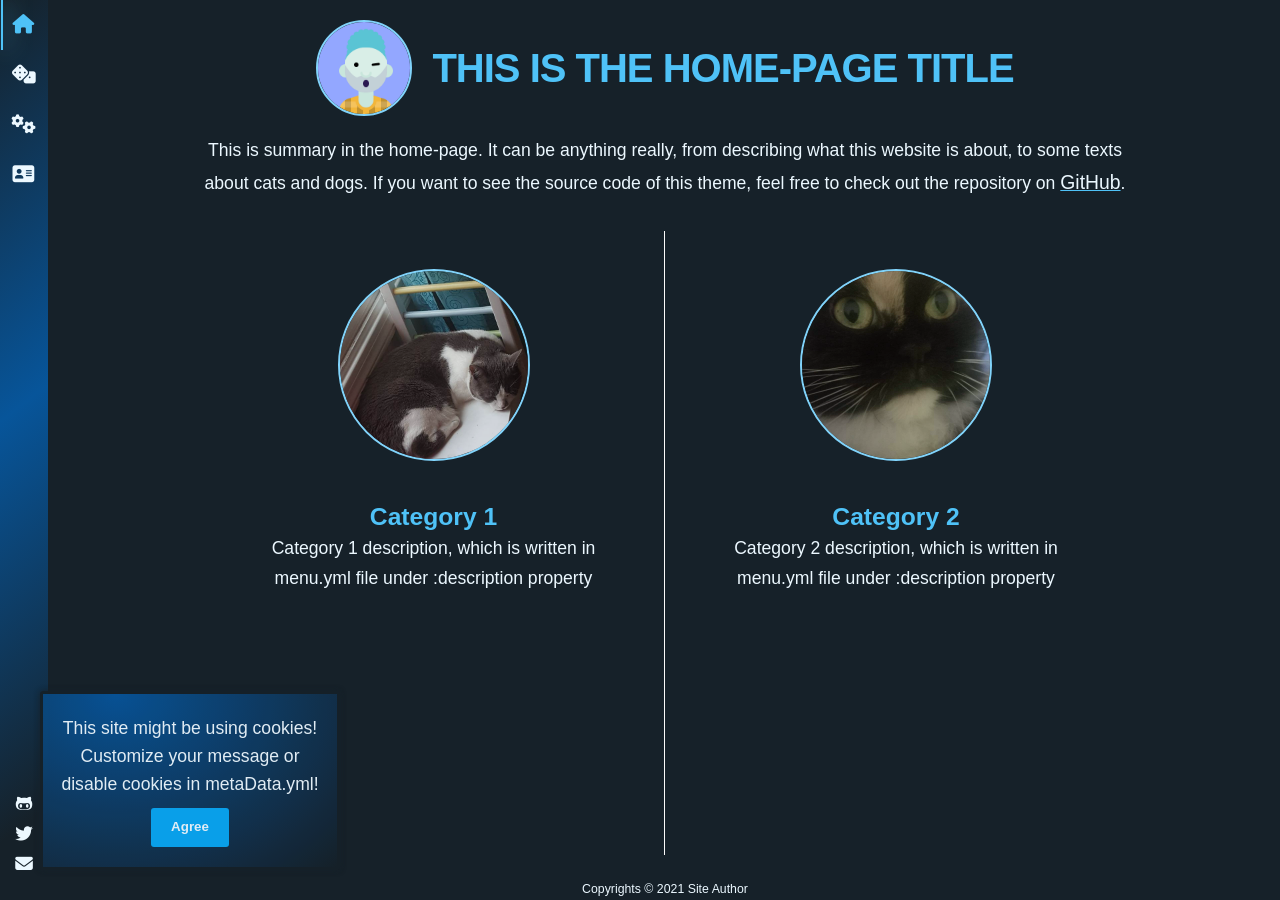
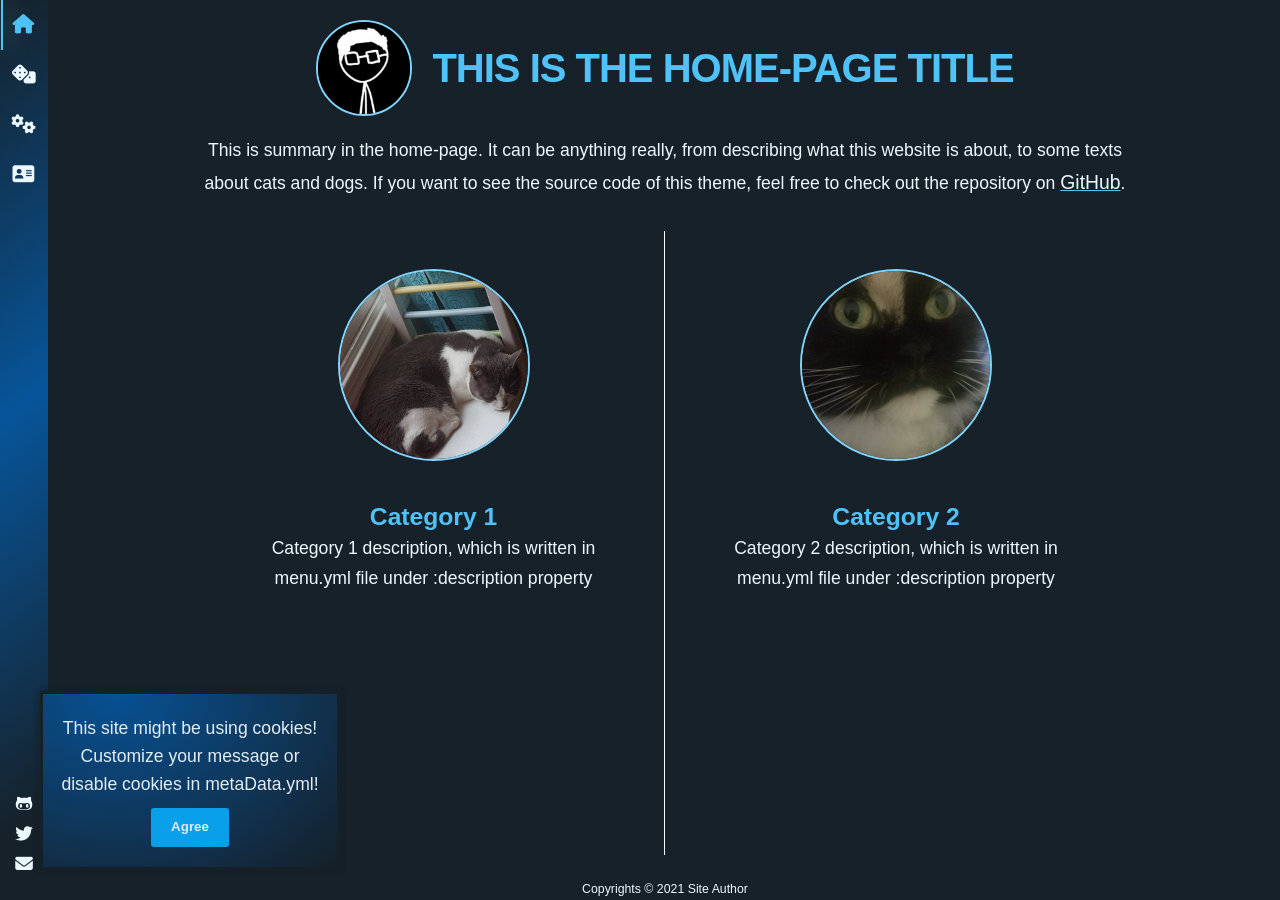
Before and after one commit to Aryanaut/aryanaut.github.io, a Jekyll site: the page built from index.md, in a window 1280 px wide. Built offline with Jekyll 4.4.1, drawn with Linux system fonts in a browser that asks for light colours; nearby versions of some CDN libraries; some web fonts are replaced.

Commit message:
--testing profile

```diff
--- a/_includes/avatar.html
+++ b/_includes/avatar.html
@@ -1,5 +1,5 @@
 <div class="avatar_container">
     <div class="avatar" >
-        <img src="{{ site.data.metaData.avatar_url }}" alt="avatar" onerror="this.style.display='none'">
+        <img src="images/profile.jpg" alt="avatar" onerror="this.style.display='none'">
     </div>
 </div>
```
Also changed, not shown: Gemfile.lock.
